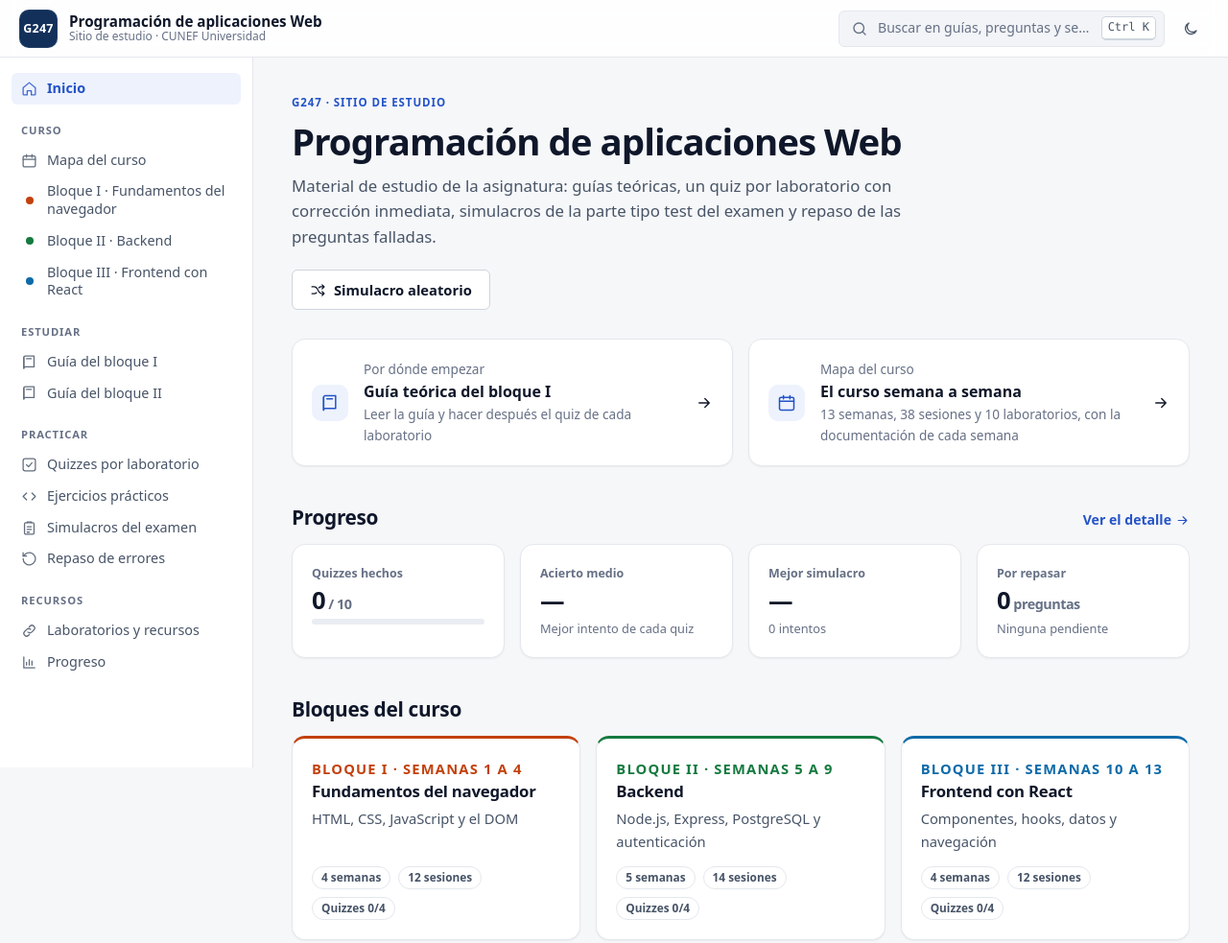
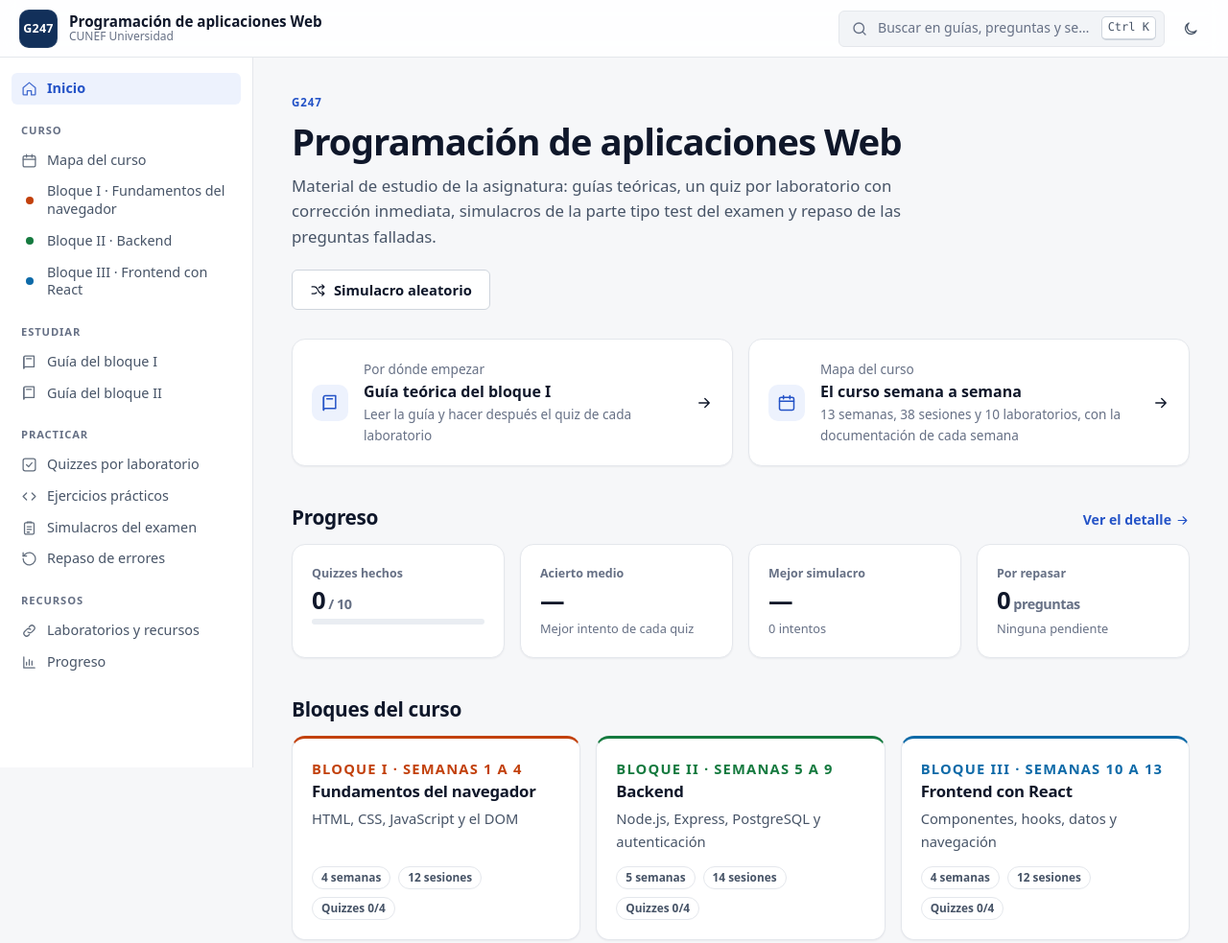
Before and after one commit to vctorChamizo/cunef-web-programming-study, a plain HTML site: page site/index.html in a window 1280 px wide. Shown: the top 983 px of the page at 96% size. Drawn offline with Linux system fonts and the light colour scheme.

Commit message:
Remove "Sitio de estudio" from the header
Co-Authored-By: Claude Opus 5.5 <noreply@anthropic.com>

```diff
--- a/site/assets/app.js
+++ b/site/assets/app.js
@@ -297,7 +297,7 @@
     render(`
       <section class="hero">
         <div class="hero-main">
-          <p class="eyebrow">${esc(C.code)} · Sitio de estudio</p>
+          <p class="eyebrow">${esc(C.code)}</p>
           <h1>${esc(C.title)}</h1>
           <p class="lead">Material de estudio de la asignatura: guías teóricas, un quiz por laboratorio con corrección inmediata, simulacros de la parte tipo test del examen y repaso de las preguntas falladas.</p>
           <div class="actions">
--- a/site/index.html
+++ b/site/index.html
@@ -28,7 +28,7 @@
       <span class="brand-mark" aria-hidden="true">G247</span>
       <span class="brand-text">
         <span class="brand-name">Programación de aplicaciones Web</span>
-        <span class="brand-sub">Sitio de estudio · CUNEF Universidad</span>
+        <span class="brand-sub">CUNEF Universidad</span>
       </span>
     </a>
     <div class="topbar-actions">
```
